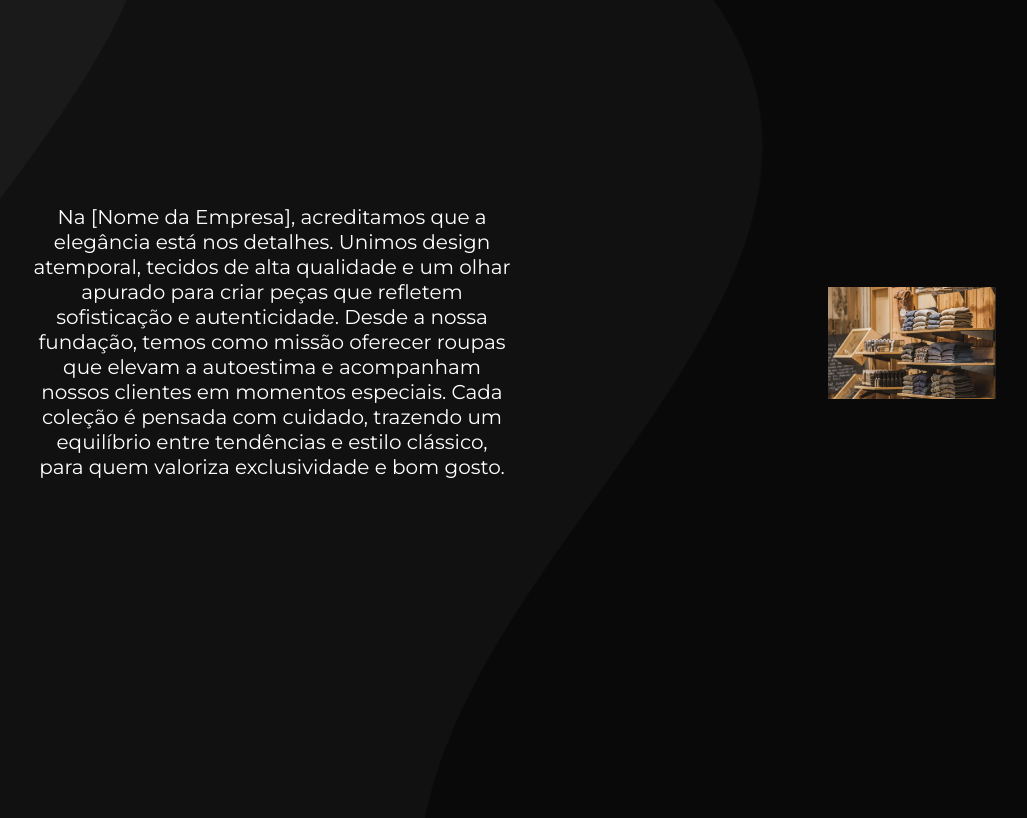
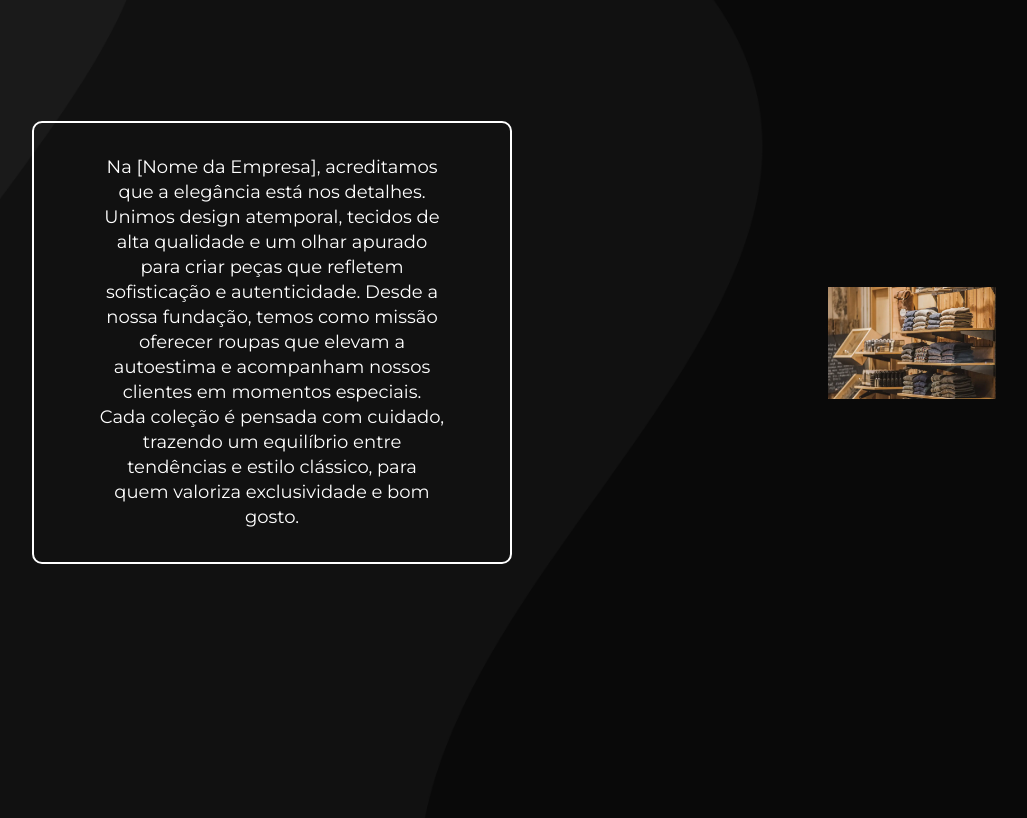
Before and after one commit to Malo047/amorielos-site, a React (Vite) app: page / in a window 1280 px wide. Shown: the part 2120-2938 px from the top of the page, without its empty margins (248-1275 px from the left). Built offline with nearby package versions, Linux system fonts and the light colour scheme; a web font is replaced by a local one.

Commit message:
Ajustes na section about

```diff
--- a/src/components/about/About.css
+++ b/src/components/about/About.css
@@ -23,8 +23,11 @@
 }
 #textAbout p{
     max-width: 30rem;
-    font-size: 20px;
+    font-size: 18px;
     line-height: 25px;
+    padding: 2rem 4rem ;
+    border: 2px solid white;
+    border-radius: 10px;
 }
 #imageAbout{
     grid-area: imageAbout;
```
